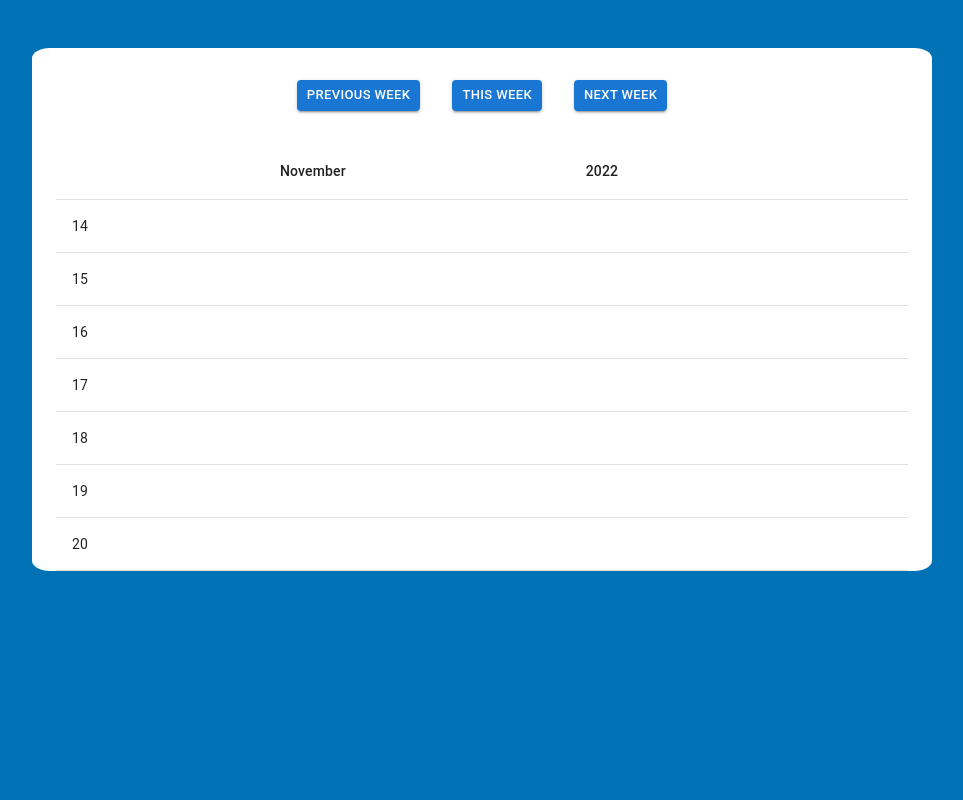
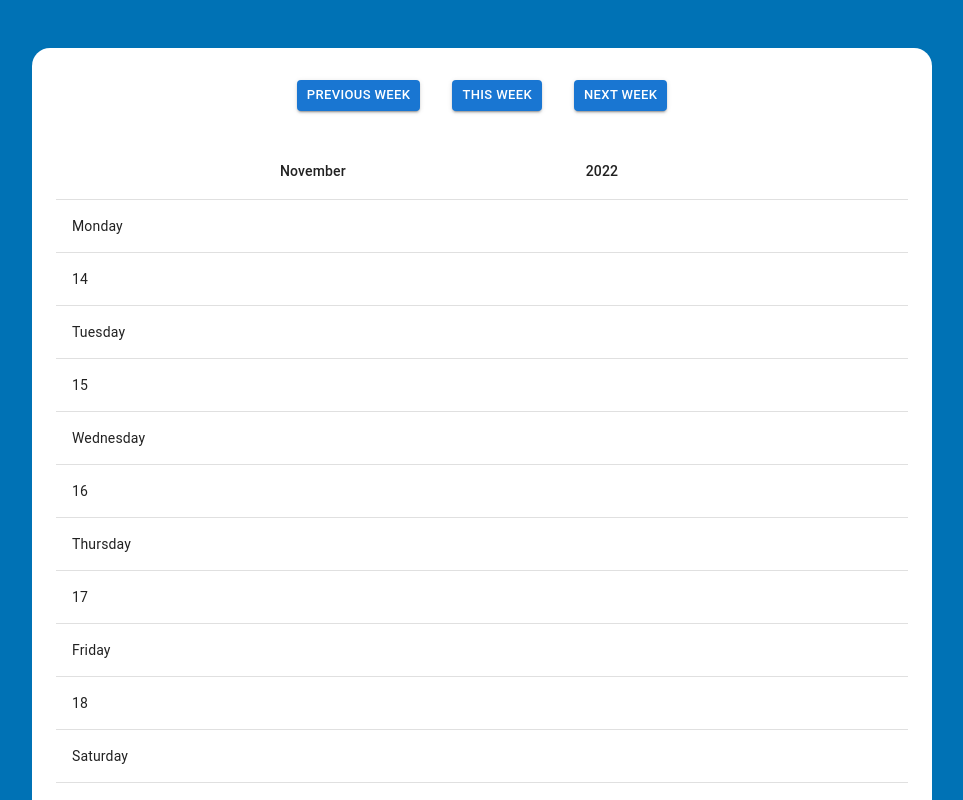
Before and after one commit to Amir-Aminian/schedule-assistant, a React (Create React App) app: page /homePage in a window 1280 px wide. Shown: the top 800 px of the page, without its empty margins (158-1121 px from the left). Built offline with nearby package versions, Linux system fonts and the light colour scheme; sample sign-in values are in the browser's storage.

Commit message:
added days to the week table component

```diff
--- a/src/components/homePage/HomePage.js
+++ b/src/components/homePage/HomePage.js
@@ -42,7 +42,7 @@ const HomePage = () => {
                         <Button onClick={nextWeek} variant="contained" size="small" sx={{mb: 4}}>Next Week</Button>
                     </Grid>
                 </Grid>
-                <WeekTable year={SetWeek(date).year} month={SetWeek(date).month} weekDates={SetWeek(date).weekDates} />
+                <WeekTable year={SetWeek(date).year} month={SetWeek(date).month} weekDays={SetWeek(date).weekDays} />
             </Container>
         );
     };
--- a/src/components/tables/WeekTable.js
+++ b/src/components/tables/WeekTable.js
@@ -1,8 +1,6 @@
 import { Table, TableBody, TableCell, TableContainer, TableHead, TableRow } from "@mui/material";
 
-const WeekTable = ({year, month, weekDates}) => {
-    const weekDays = ["Monday","Tuesday","Wednesday","Thursday","Friday","Saturday", "Sunday"];
-
+const WeekTable = ({year, month, weekDays}) => {
     return (
         <TableContainer>
             <Table>
@@ -16,13 +14,17 @@ const WeekTable = ({year, month, weekDates}) => {
                         </TableCell>
                     </TableRow>
                 </TableHead>
-                <TableBody>
-                    {weekDates.map((weekDate) => (
-                        <TableRow key={weekDate}>
-                            <TableCell colSpan={2}>{weekDate}</TableCell>
+                {weekDays.map((weekDay) => (
+                    <TableBody key={weekDay.weekDate}>
+                        <TableRow>
+                            <TableCell colSpan={2}>{weekDay.weekDay}</TableCell>
                         </TableRow>
-                    ))}
-                </TableBody>
+                        <TableRow>
+                            <TableCell colSpan={2}>{weekDay.weekDate}</TableCell>
+                        </TableRow>
+                    </TableBody>
+                ))}
+
             </Table>
         </TableContainer>
     );
--- a/src/utilities/SetWeek.js
+++ b/src/utilities/SetWeek.js
@@ -1,11 +1,13 @@
 const SetWeek = (d) => {
     const months = ["January", "February", "March", "April", "May", "June", "July", "August", "September", "October", "November", "December"];
+
+    const days =["Monday","Tuesday","Wednesday","Thursday","Friday","Saturday", "Sunday"];
 
     let year;
 
     let month;
 
-    let weekDates=[];
+    let weekDays=[];
 
     let date = d.getDate()+1;
 
@@ -33,10 +35,10 @@ const SetWeek = (d) => {
 
     for (let i = startIndex; i <= endIndex; i++) {
         let weekDate = new Date(d);
-        weekDates.push(new Date(weekDate.setDate(i)).getDate());
+        weekDays.push({weekDate: new Date(weekDate.setDate(i)).getDate(), weekDay: days[new Date(weekDate.setDate(i-1)).getDay()]});
     };
 
-    return({year: year, month: month, weekDates: weekDates});
+    return({year: year, month: month, weekDays: weekDays});
 }
 
 export default SetWeek;
```
